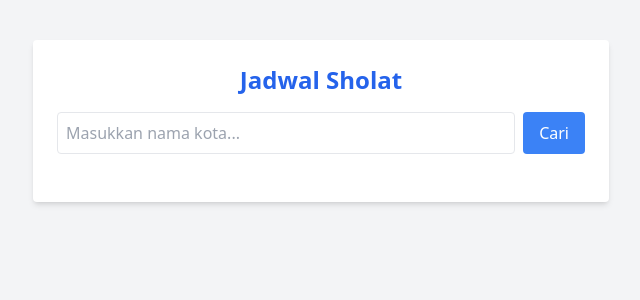
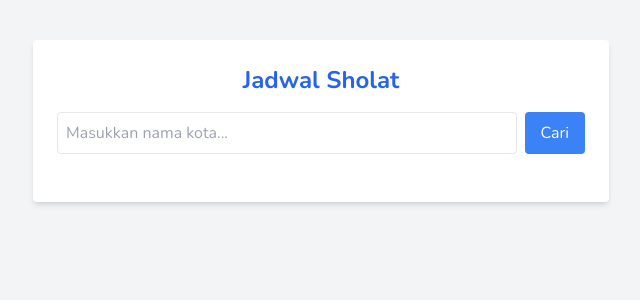
Before and after one commit to LeebSite/quran-bot, a PHP site: page /jadwal.php in a window 1280 px wide. Shown: the top 300 px of the page, without its empty margins (319-959 px from the left). Run offline with PHP 8.4, Linux system fonts and the light colour scheme; some libraries are stand-ins or nearby versions.

Commit message:
modified : head jadwal and chatbot

```diff
--- a/chatbot.php
+++ b/chatbot.php
@@ -3,7 +3,7 @@
 <head>
   <meta charset="UTF-8">
   <meta name="viewport" content="width=device-width, initial-scale=1.0">
-  <title>Quran ChatBot</title>
+  <title>Quran ChatBot | Chat</title>
   <script src="https://cdn.tailwindcss.com"></script>
   <link href="https://fonts.googleapis.com/css2?family=Amiri:wght@400;700&family=Montserrat:wght@400;700&display=swap" rel="stylesheet">
   <link href="https://fonts.googleapis.com/css2?family=Amiri:wght@400;700&family=Nunito:wght@400;700&display=swap" rel="stylesheet">
--- a/jadwal.php
+++ b/jadwal.php
@@ -2,7 +2,11 @@
 <html lang="id">
 <head>
   <meta charset="UTF-8">
-  <title>Jadwal Sholat</title>
+  <meta name="viewport" content="width=device-width, initial-scale=1.0">
+  <title>Quran ChatBot | Jadwal Shalat</title>
+  <link href="https://fonts.googleapis.com/css2?family=Amiri:wght@400;700&family=Nunito:wght@400;700&display=swap" rel="stylesheet">
+  <link rel="stylesheet" href="styles.css">
+  <link rel="icon" type="image/png" href="src/icon-quran-bot.png">
   <script src="https://cdn.tailwindcss.com"></script>
 </head>
 <body class="bg-gray-100 min-h-screen text-gray-800">
```
